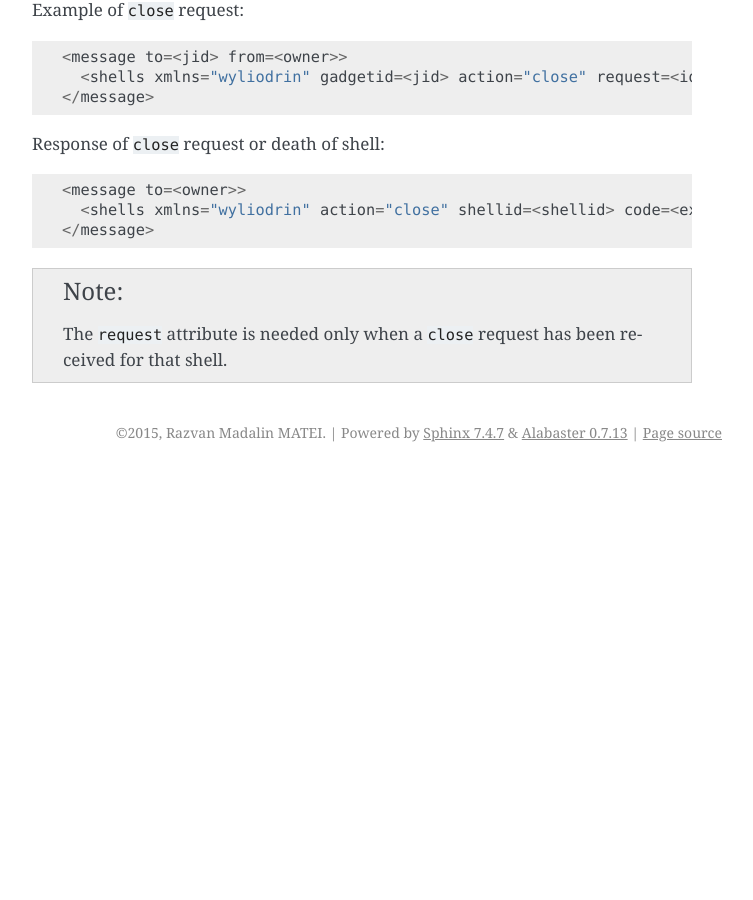
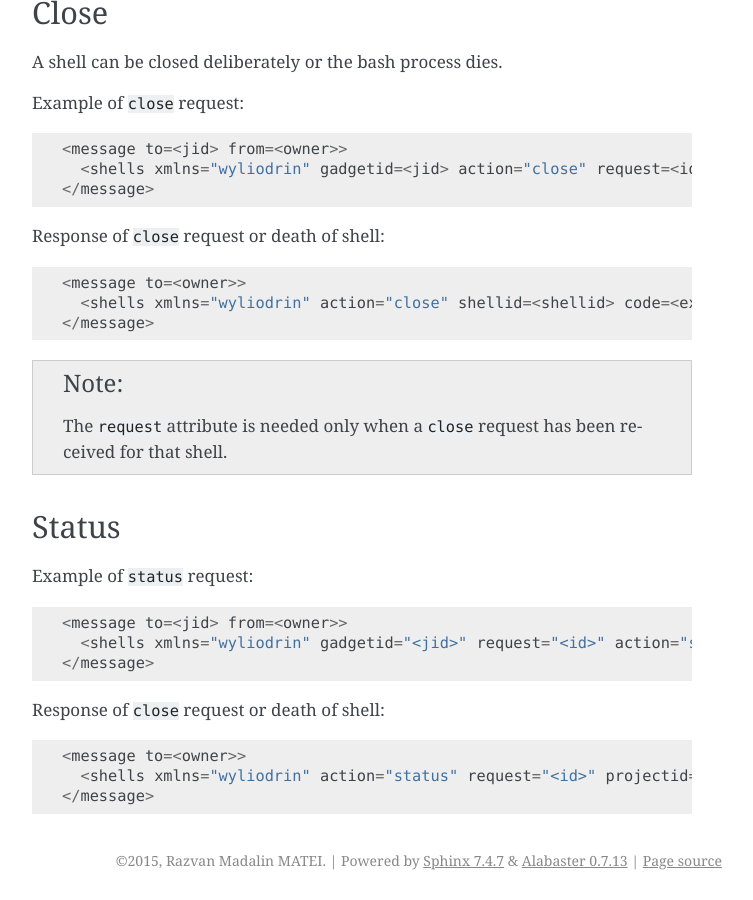
Before and after one commit to Wyliodrin/wyliodrin-server, a Sphinx documentation site: the page built from docs/source/shellsmodule.rst, in a window 1280 px wide and 900 px high, scrolled down 1550 px. Shown: the whole window, without its empty margins (388-1141 px from the left). Built offline with Sphinx 7.4.7, drawn with Linux system fonts in a browser that asks for light colours; before the commit the page ends 2022 px from its top, so only the background shows below that; some of the changed text lies outside the part shown.

Commit message:
running and status docs

```diff
--- a/docs/source/shellsmodule.rst
+++ b/docs/source/shellsmodule.rst
@@ -11,7 +11,7 @@
     <shells xmlns="wyliodrin" gadgetid=<jid> request=<id> action=<action>/>
   </message>
 
-The ``action`` attribute can be ``open``, ``keys`` or ``close``.
+The ``action`` attribute can be ``open``, ``keys``, ``close`` or ``status``.
 
 
 Open
@@ -37,6 +37,10 @@
   <message to=<owner>>
     <shells xmlns="wyliodrin" request=<id> action="open" response="error"/>
   </message>
+
+When a the ``projectid`` atribute is provided in the ``open`` request``, the response
+will contain the ``running`` attribute with value of ``"true"`` or ``"false"``,
+corresponsing to the project state.
 
 
 
@@ -87,3 +91,18 @@
 .. note::
   The ``request`` attribute is needed only when a ``close`` request has been
   received for that shell.
+
+
+Status
+======
+Example of ``status`` request:
+::
+  <message to=<jid> from=<owner>>
+    <shells xmlns="wyliodrin" gadgetid="<jid>" request="<id>" action="status" projectid="<projectid>"/>
+  </message>
+
+Response of ``close`` request or death of shell:
+::
+  <message to=<owner>>
+    <shells xmlns="wyliodrin" action="status" request="<id>" projectid="<projectid>" "running"="<boolean>"/>
+  </message>
```
